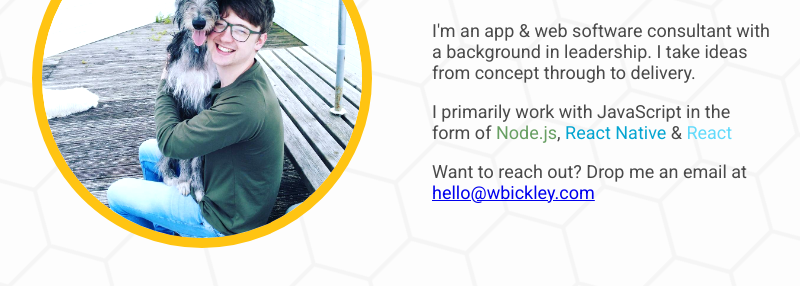
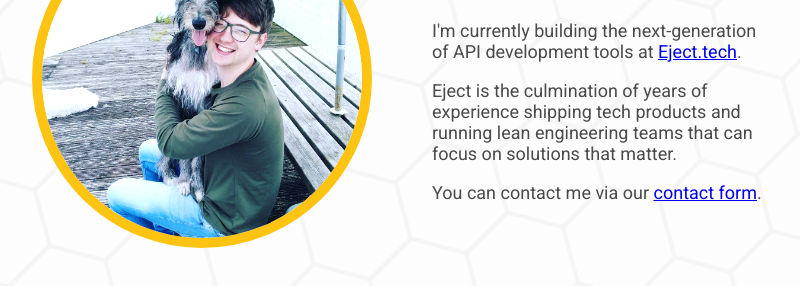
Before and after one commit to WazzaJB/WazzaJB, a plain HTML site: page index.html in a window 1280 px wide. Shown: the part 322-608 px from the top of the page, without its empty margins (238-1038 px from the left). Drawn offline with Linux system fonts and the light colour scheme.

Commit message:
updated content

```diff
--- a/index.html
+++ b/index.html
@@ -300,24 +300,19 @@
                 Warren Bickley <span class="jsx-1524087224 wave">👋</span>
               </h1>
               <p class="jsx-1524087224">
-                I&#x27;m an app &amp; web software consultant with a background
-                in leadership. I take ideas from concept through to delivery.
+                I'm currently building the next-generation of API development
+                tools at <a href="https://eject.tech">Eject.tech</a>.
               </p>
               <p class="jsx-1524087224">
-                I primarily work with
-                <span class="jsx-1524087224 js">JavaScript</span> in the form of
-                <span class="jsx-1524087224 node">Node.js</span>,<span
-                  class="jsx-1524087224 rn"
-                >
-                  React Native</span
-                >
-                &amp; <span class="jsx-1524087224 react">React</span>
+                Eject is the culmination of years of experience shipping tech
+                products and running lean engineering teams that can focus on
+                solutions that matter.
               </p>
               <p class="jsx-1524087224">
-                Want to reach out? Drop me an email at
-                <a href="mailto:hello@wbickley.com" class="jsx-1524087224"
-                  >hello@wbickley.com</a
-                >
+                You can contact me via our
+                <a href="https://eject.tech/contact" class="jsx-1524087224"
+                  >contact form</a
+                >.
               </p>
             </div>
           </section>
```
